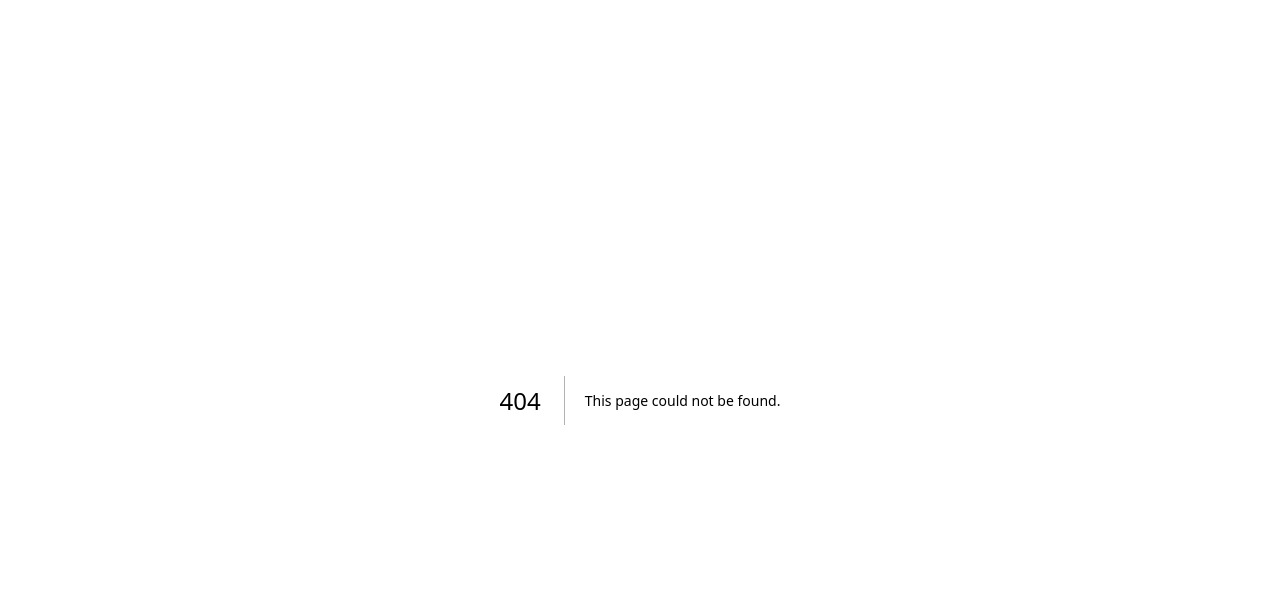
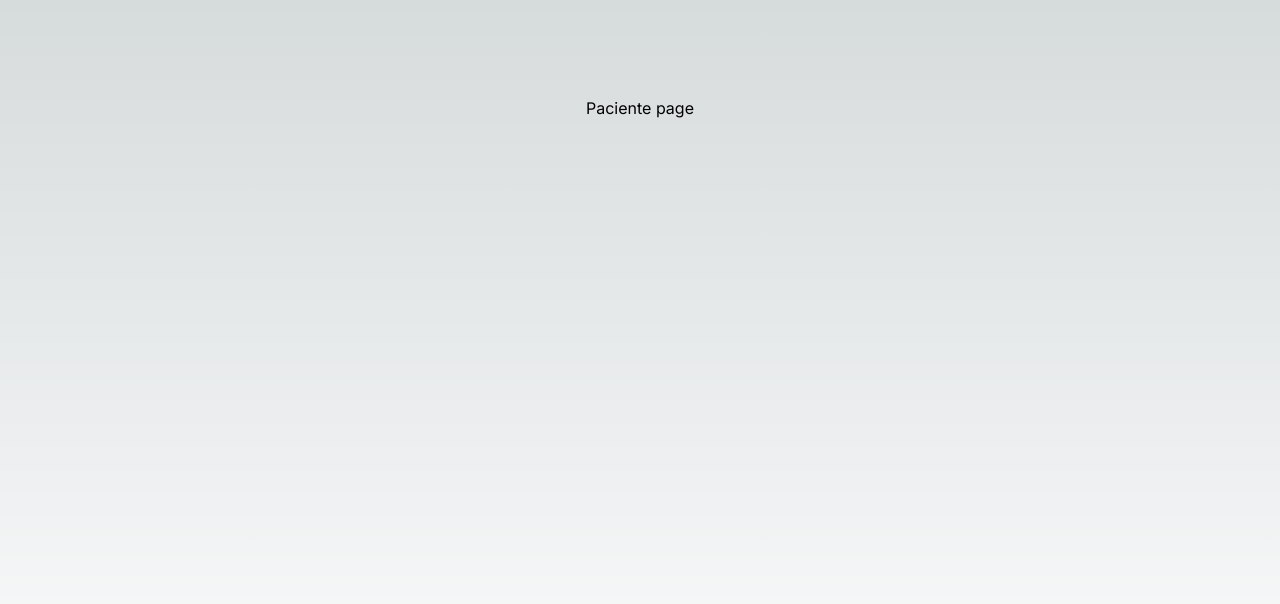
Before and after one commit to CamiloERH/multi-zones, a Next.js app: page /Paciente/Index in a window 1280 px wide. Before the commit this address had no page. Shown: the top 604 px of the page. Built offline with nearby package versions, Linux system fonts and the light colour scheme.

Commit message:
page added

```diff
--- /dev/null
+++ b/app/Paciente/Index/page.tsx
@@ -0,0 +1,7 @@
+export default function PacientePage() {
+    return (
+        <main className="flex min-h-screen flex-col items-center justify-between p-24">
+           Paciente page
+        </main>
+    );
+}
--- a/next.config.mjs
+++ b/next.config.mjs
@@ -24,6 +24,9 @@
                     source: '/:path*',
                     destination: `https://qa.masproteccionsalud.cl/:path*`,
                 },
+                {
+
+                }
             ],
 
         }
```
